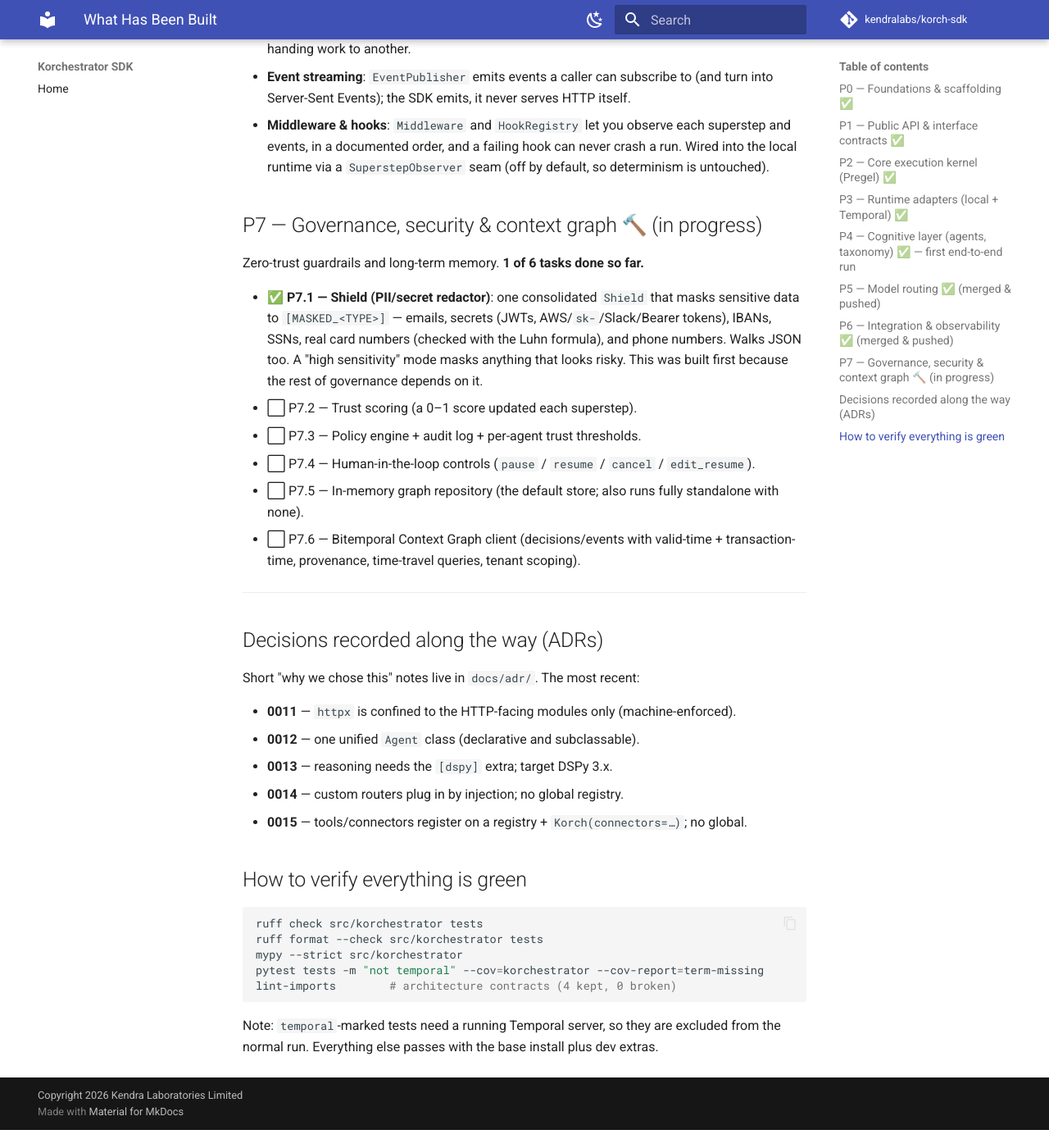
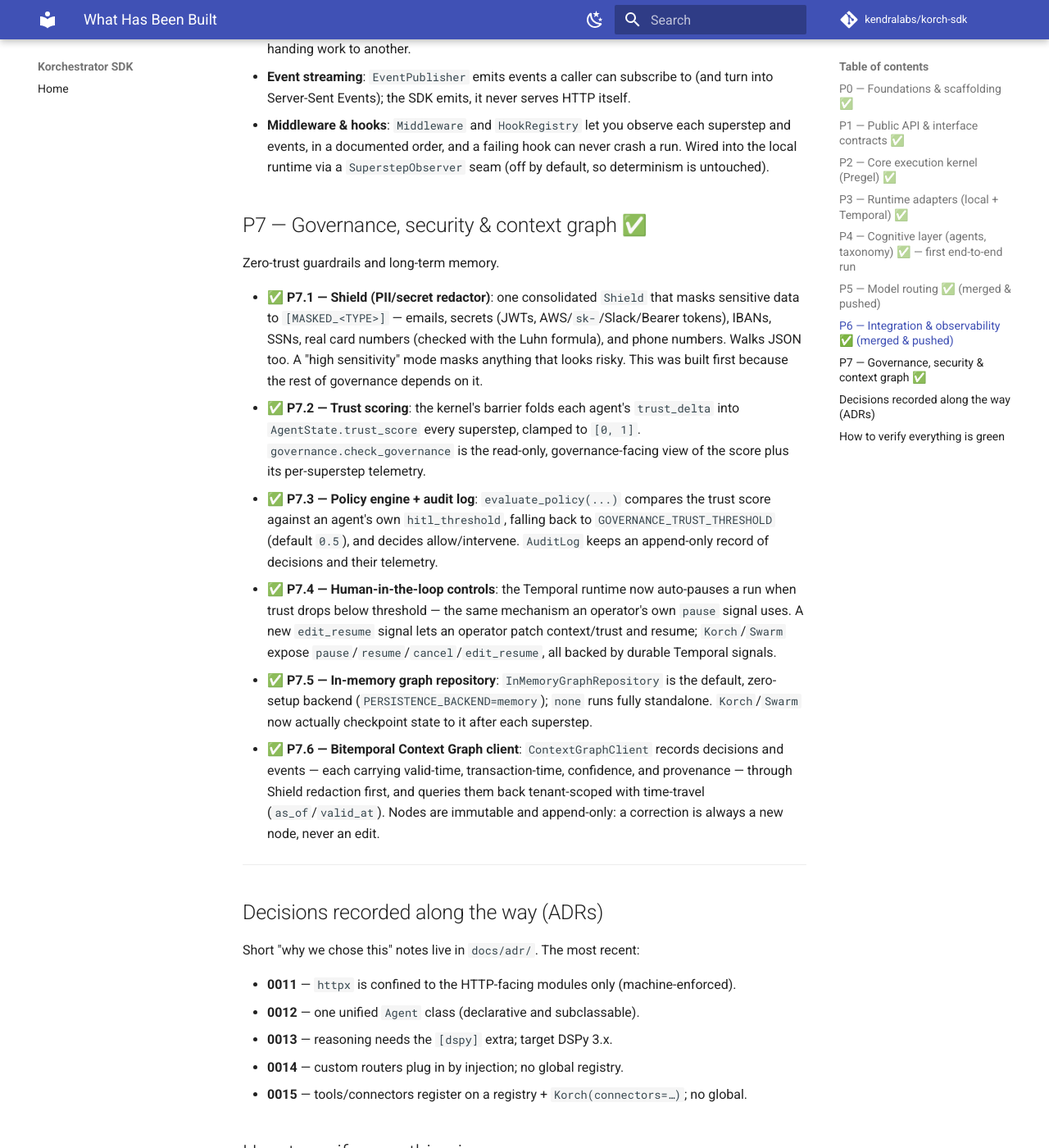
Before and after one commit to Kendralabs/korch-sdk, an MkDocs documentation site: the page built from docs/status/what-has-been-built.md, in a window 1280 px wide and 1400 px high, scrolled down 3001 px. Shown: the whole window at 82% size. Built offline with MkDocs 1.6.1 and Material for MkDocs 9.7.7, drawn with Linux system fonts in a browser that asks for light colours; comment, search, counter and statistics services are not loaded; before the commit the page ends 4379 px from its top, so only the background shows below that.

Commit message:
docs(status): update status docs for Phase 7 completion [P7]
Mark P7.1-P7.6 complete in the plain-language status docs and point the
continuation prompt at Phase 8.

```diff
--- a/docs/status/what-has-been-built.md
+++ b/docs/status/what-has-been-built.md
@@ -107,21 +107,32 @@ points.
   in a documented order, and a failing hook can never crash a run. Wired into the local runtime via
   a `SuperstepObserver` seam (off by default, so determinism is untouched).
 
-## P7 — Governance, security & context graph 🔨 (in progress)
+## P7 — Governance, security & context graph ✅
 
-Zero-trust guardrails and long-term memory. **1 of 6 tasks done so far.**
+Zero-trust guardrails and long-term memory.
 
 - ✅ **P7.1 — Shield (PII/secret redactor)**: one consolidated `Shield` that masks sensitive data to
   `[MASKED_<TYPE>]` — emails, secrets (JWTs, AWS/`sk-`/Slack/Bearer tokens), IBANs, SSNs, real card
   numbers (checked with the Luhn formula), and phone numbers. Walks JSON too. A "high sensitivity"
   mode masks anything that looks risky. This was built first because the rest of governance depends
   on it.
-- ⬜ P7.2 — Trust scoring (a 0–1 score updated each superstep).
-- ⬜ P7.3 — Policy engine + audit log + per-agent trust thresholds.
-- ⬜ P7.4 — Human-in-the-loop controls (`pause` / `resume` / `cancel` / `edit_resume`).
-- ⬜ P7.5 — In-memory graph repository (the default store; also runs fully standalone with none).
-- ⬜ P7.6 — Bitemporal Context Graph client (decisions/events with valid-time + transaction-time,
-  provenance, time-travel queries, tenant scoping).
+- ✅ **P7.2 — Trust scoring**: the kernel's barrier folds each agent's `trust_delta` into
+  `AgentState.trust_score` every superstep, clamped to `[0, 1]`. `governance.check_governance` is
+  the read-only, governance-facing view of the score plus its per-superstep telemetry.
+- ✅ **P7.3 — Policy engine + audit log**: `evaluate_policy(...)` compares the trust score against an
+  agent's own `hitl_threshold`, falling back to `GOVERNANCE_TRUST_THRESHOLD` (default `0.5`), and
+  decides allow/intervene. `AuditLog` keeps an append-only record of decisions and their telemetry.
+- ✅ **P7.4 — Human-in-the-loop controls**: the Temporal runtime now auto-pauses a run when trust
+  drops below threshold — the same mechanism an operator's own `pause` signal uses. A new
+  `edit_resume` signal lets an operator patch context/trust and resume; `Korch`/`Swarm` expose
+  `pause`/`resume`/`cancel`/`edit_resume`, all backed by durable Temporal signals.
+- ✅ **P7.5 — In-memory graph repository**: `InMemoryGraphRepository` is the default, zero-setup
+  backend (`PERSISTENCE_BACKEND=memory`); `none` runs fully standalone. `Korch`/`Swarm` now actually
+  checkpoint state to it after each superstep.
+- ✅ **P7.6 — Bitemporal Context Graph client**: `ContextGraphClient` records decisions and events —
+  each carrying valid-time, transaction-time, confidence, and provenance — through Shield redaction
+  first, and queries them back tenant-scoped with time-travel (`as_of`/`valid_at`). Nodes are
+  immutable and append-only: a correction is always a new node, never an edit.
 
 ---
 
```
Also changed, not shown: docs/status/README.md (+8 -7 lines), docs/status/how-to-continue.md (+70 -36 lines).
